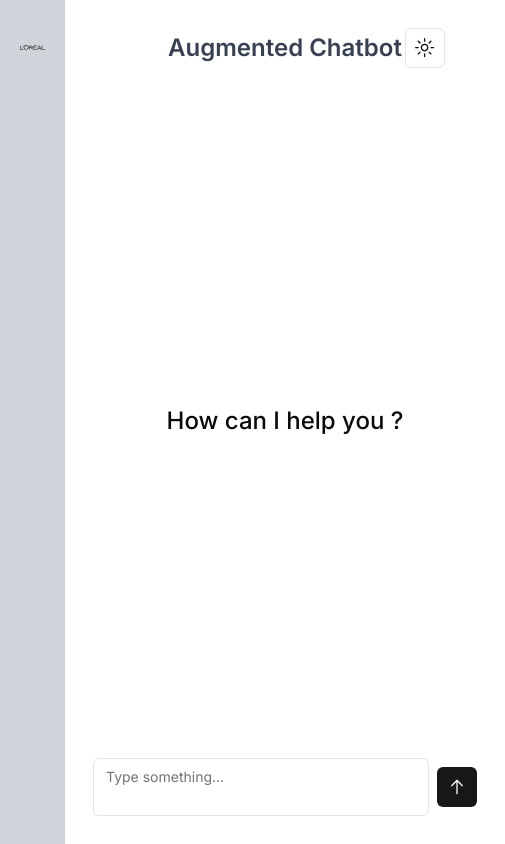
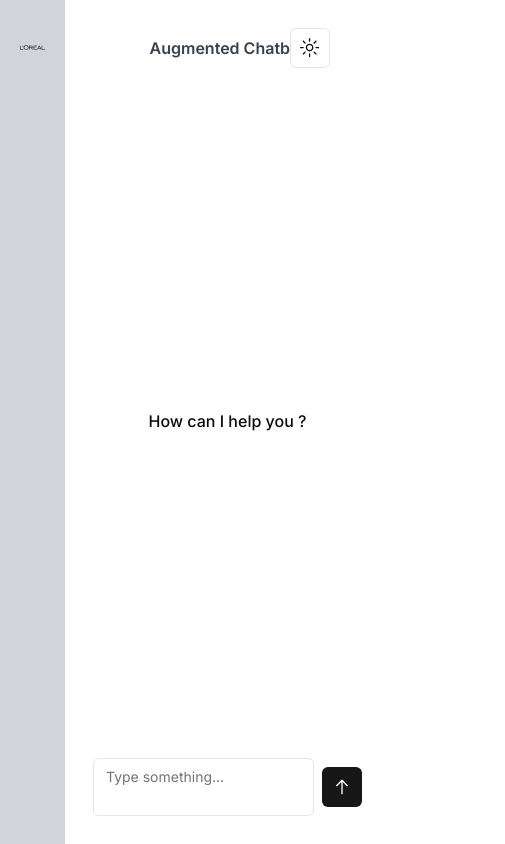
Before and after one commit to thibaultconverteo/augmented-assistant-secure, a Next.js app in the folder webapp/: page / in a window 390 px wide. Shown: the whole page, 505 px wide, since content can reach past the window. Built offline with nearby package versions, Linux system fonts and the light colour scheme.

Commit message:
[webapp] add resposnivity

```diff
--- a/webapp/app/globals.css
+++ b/webapp/app/globals.css
@@ -4,7 +4,7 @@
 
 html,
 body {
-  @apply h-full;
+  @apply h-screen w-screen;
 }
 
 @layer base {
--- a/webapp/app/layout.tsx
+++ b/webapp/app/layout.tsx
@@ -26,7 +26,7 @@ export default function RootLayout({
           enableSystem
           disableTransitionOnChange
         >
-          <div className="h-full flex">
+          <div className="h-full flex w-screen">
             <div className="bg-gray-300 dark:bg-black flex justify-center p-5 h-full top-0 left-0 w-1/6">
               <LorealSvg className="dark:fill-white" />
             </div>
@@ -35,7 +35,7 @@ export default function RootLayout({
                 <header className=" top-0 w-full">
                   <div className="flex h-14 max-w-screen-2xl items-center justify-center">
                     <div>
-                      <h1 className="text-2xl font-semibold text-gray-700 dark:text-white">
+                      <h1 className="lg:text-2xl sm:text-xl font-semibold text-gray-700 dark:text-white">
                         Augmented Chatbot
                       </h1>
                     </div>
--- a/webapp/components/layout/textAreaForm.tsx
+++ b/webapp/components/layout/textAreaForm.tsx
@@ -21,14 +21,14 @@ export default function TextAreaForm(props: TextAreaFormProps) {
   };
 
   return (
-    <div className="w-96">
+    <div className="w-full">
       <form onSubmit={handleSubmit}>
         <div className="grid grid-cols-[1fr_auto] gap-2 justify-center items-center">
           <Textarea
             value={inputValue}
             onChange={handleChange}
             placeholder="Type something..."
-            className="flex min-h-10 max-h-96 resize-none w-full"
+            className="flex min-h-10 max-h-96 resize-none w-full "
           ></Textarea>
 
           <Button type="submit" size="icon">
--- a/webapp/components/layout/textRendererBox.tsx
+++ b/webapp/components/layout/textRendererBox.tsx
@@ -6,7 +6,11 @@ function RenderText({ textToRender }: { textToRender: string }) {
   if (textToRender) {
     return <p>{textToRender}</p>;
   }
-  return <div className=" text-2xl font-medium">How can I help you ?</div>;
+  return (
+    <div className=" lg:text-2xl sm:text-xl font-medium">
+      How can I help you ?
+    </div>
+  );
 }
 
 export default function TextRendererBox(props: TextRendererBoxProps) {
--- a/webapp/tailwind.config.ts
+++ b/webapp/tailwind.config.ts
@@ -1,21 +1,17 @@
-import type { Config } from "tailwindcss"
+import type { Config } from "tailwindcss";
 
 const config = {
   darkMode: ["class"],
   content: [
-    './pages/**/*.{ts,tsx}',
-    './components/**/*.{ts,tsx}',
-    './app/**/*.{ts,tsx}',
-    './src/**/*.{ts,tsx}',
-	],
+    "./pages/**/*.{ts,tsx}",
+    "./components/**/*.{ts,tsx}",
+    "./app/**/*.{ts,tsx}",
+    "./src/**/*.{ts,tsx}",
+  ],
   prefix: "",
   theme: {
     container: {
       center: true,
-      padding: "2rem",
-      screens: {
-        "2xl": "1400px",
-      },
     },
     extend: {
       colors: {
@@ -75,6 +71,6 @@ const config = {
     },
   },
   plugins: [require("tailwindcss-animate")],
-} satisfies Config
+} satisfies Config;
 
-export default config
+export default config;
```
Also changed, not shown: webapp/public/LOreal_logo.svg.svg (deleted).
